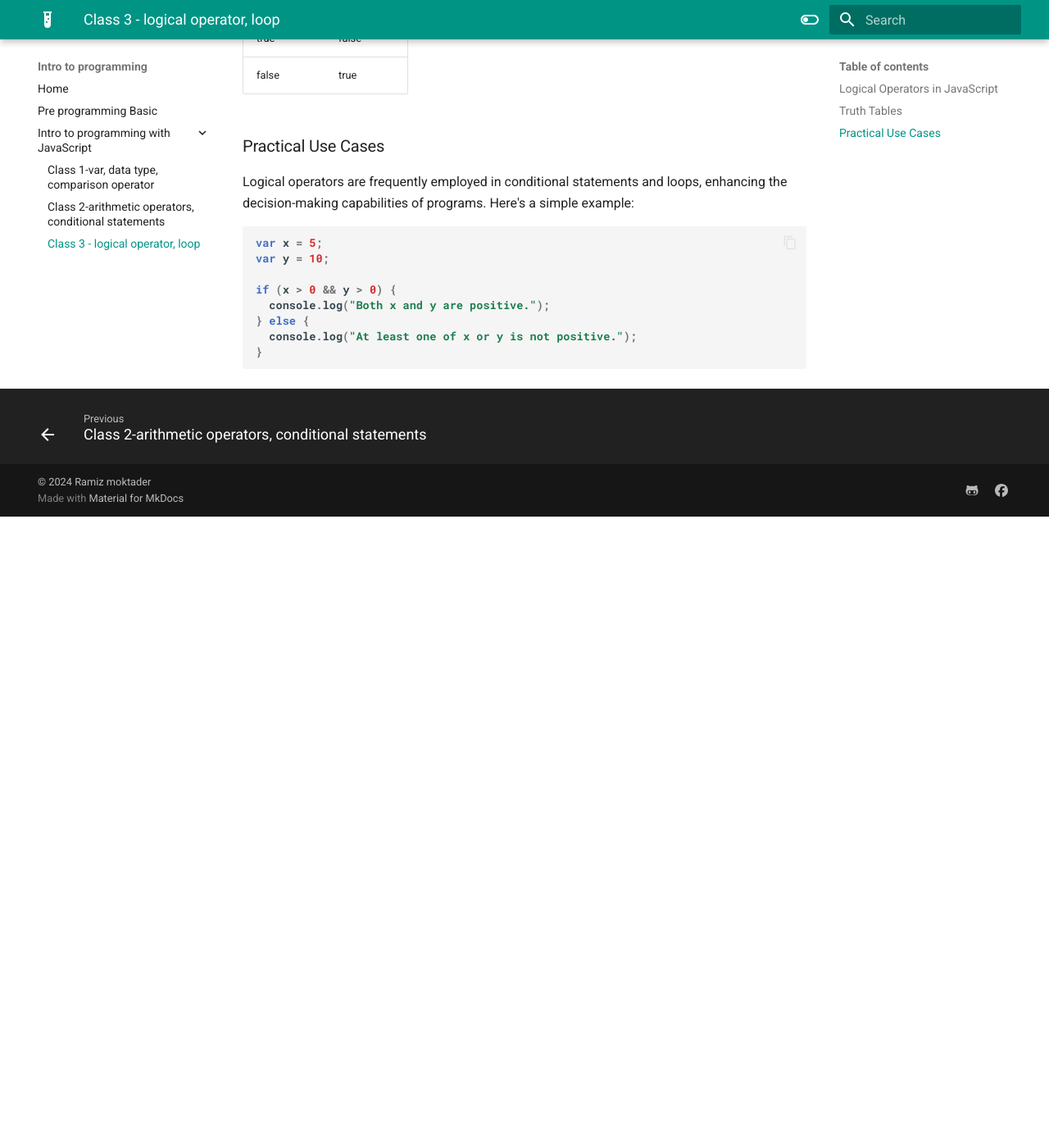
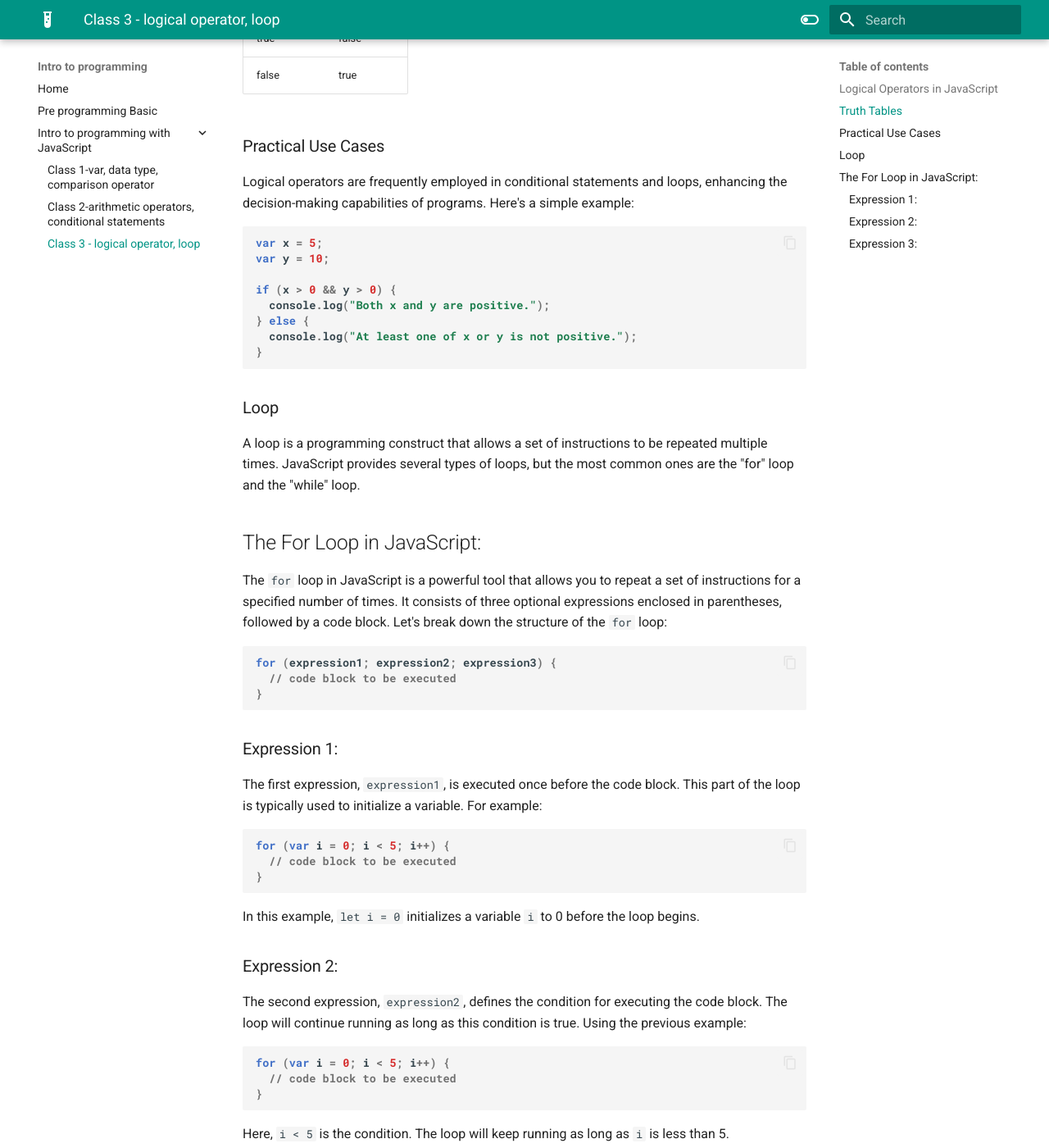
Before and after one commit to ramiz-moktader/geospatial-programming-course, an MkDocs documentation site: the page built from docs/logical-operator-loop-class3.md, in a window 1280 px wide and 1400 px high, scrolled down 1583 px. Shown: the whole window at 82% size. Built offline with MkDocs 1.6.1 and Material for MkDocs 9.7.7, drawn with Linux system fonts in a browser that asks for light colours; before the commit the page ends 2213 px from its top, so only the background shows below that; some of the changed text lies outside the part shown.

Commit message:
full class uplaoded

````diff
--- a/docs/logical-operator-loop-class3.md
+++ b/docs/logical-operator-loop-class3.md
@@ -74,3 +74,68 @@ if (x > 0 && y > 0) {
   console.log("At least one of x or y is not positive.");
 }
 ```
+
+
+### Loop
+
+A loop is a programming construct that allows a set of instructions to be repeated multiple times. JavaScript provides several types of loops, but the most common ones are the "for" loop and the "while" loop.
+
+## The For Loop in JavaScript:
+
+The `for` loop in JavaScript is a powerful tool that allows you to repeat a set of instructions for a specified number of times. It consists of three optional expressions enclosed in parentheses, followed by a code block. Let's break down the structure of the `for` loop:
+
+```javascript
+for (expression1; expression2; expression3) {
+  // code block to be executed
+}
+```
+
+### Expression 1:
+The first expression, `expression1`, is executed once before the code block. This part of the loop is typically used to initialize a variable. For example:
+
+```javascript
+for (var i = 0; i < 5; i++) {
+  // code block to be executed
+}
+```
+
+In this example, `let i = 0` initializes a variable `i` to 0 before the loop begins.
+
+### Expression 2:
+The second expression, `expression2`, defines the condition for executing the code block. The loop will continue running as long as this condition is true. Using the previous example:
+
+```javascript
+for (var i = 0; i < 5; i++) {
+  // code block to be executed
+}
+```
+
+Here, `i < 5` is the condition. The loop will keep running as long as `i` is less than 5.
+
+### Expression 3:
+The third expression, `expression3`, is executed after each execution of the code block. It is commonly used for incrementing or decrementing a variable. Continuing with the example:
+
+```javascript
+for (var i = 0; i < 5; i++) {
+  // code block to be executed
+}
+```
+
+In this case, `i++` increments the value of `i` by 1 after each iteration.
+
+
+
+Another example that counts from 1 to 5:
+
+```javascript
+for (var i = 1; i <= 5; i++) {
+  console.log(i);
+}
+```
+
+Explanation:
+- `var i = 1`: This initializes a variable `i` to 1.
+- `i <= 5`: This is the condition that determines whether the loop should continue. It says, "Continue looping as long as `i` is less than or equal to 5."
+- `i++`: This increments the value of `i` by 1 after each iteration.
+
+The loop prints the values of `i` to the console from 1 to 5.
````
Also changed, not shown: docs/index.md (+1 -0 lines).
